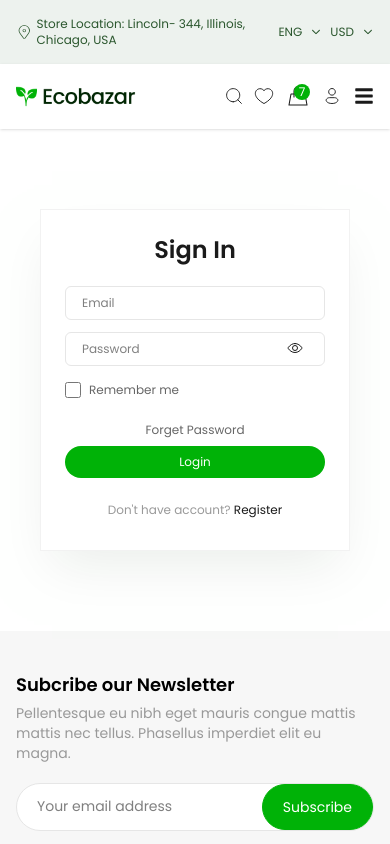
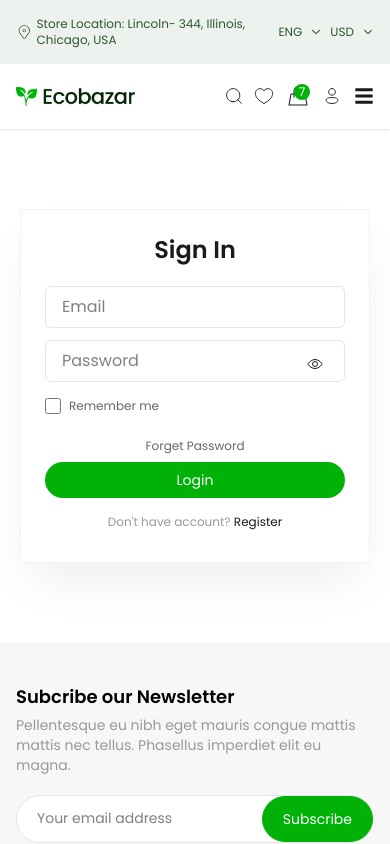
Before and after one commit to itsdevelopershakil/organic-food-e-commerce, a React (Vite) app: page /sign-in in a window 390 px wide. Shown: the top 844 px of the page. Built offline with nearby package versions, Linux system fonts and the light colour scheme.

Commit message:
fixing some issue in sign-in page

```diff
--- a/src/pages/SignupPage.tsx
+++ b/src/pages/SignupPage.tsx
@@ -7,14 +7,14 @@ const SignupPage = () => {
     const [showPass, setShowPass] = useState(true);
 
     return (
-        <div className="flex justify-center items-center p-10 py-20 md:p-20">
+        <div className="flex justify-center items-center p-5 py-20 md:p-20">
             <div className="border border-[#f2f2f2] shadow-[#00260314] shadow-2xl p-6 max-w-[520px]">
                 <h1 className="text-center text-2xl md:text-[36px] font-semibold text-[#1a1a1a]">
                     Sign In
                 </h1>
                 <div className="mt-5">
                     <form>
-                        <div className="relative text-xs sm:text-sm md:text-base">
+                        <div className="relative sm:text-sm md:text-base">
                             <input
                                 className="w-full py-2 px-4 outline-0 border border-[#E6E6E6] rounded-md mb-3"
                                 type="text"
@@ -54,13 +54,13 @@ const SignupPage = () => {
                             </Link>
                         </div>
                         <button
-                            className="mt-2 md:mt-5 bg-primary w-full text-white py-2 md:py-3 px-4 text-xs md:text-sm rounded-[43px] hover:bg-green-600 duration-300 cursor-pointer"
+                            className="mt-2 md:mt-5 bg-primary w-full text-white py-2 md:py-3 px-4 text-sm rounded-[43px] hover:bg-green-600 duration-300 cursor-pointer"
                             type="submit"
                         >
                             Login
                         </button>
                     </form>
-                    <p className="mt-4 md:mt-6 p-2 text-center text-xs md:text-sm text-[#999]">
+                    <p className="mt-2 md:mt-6 p-2 text-center text-xs md:text-sm text-[#999]">
                         Don't have account?{' '}
                         <Link
                             to="create-account"
```
